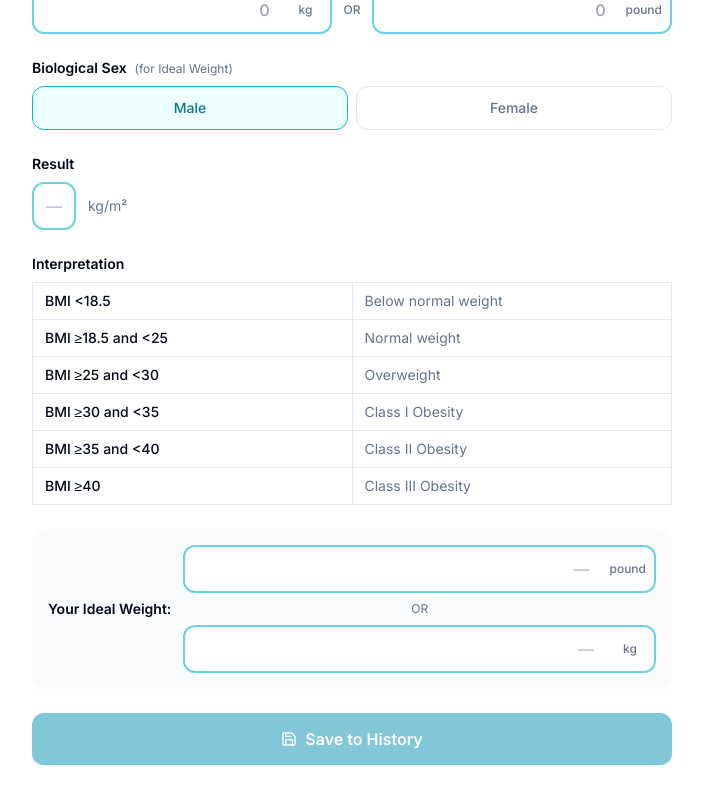
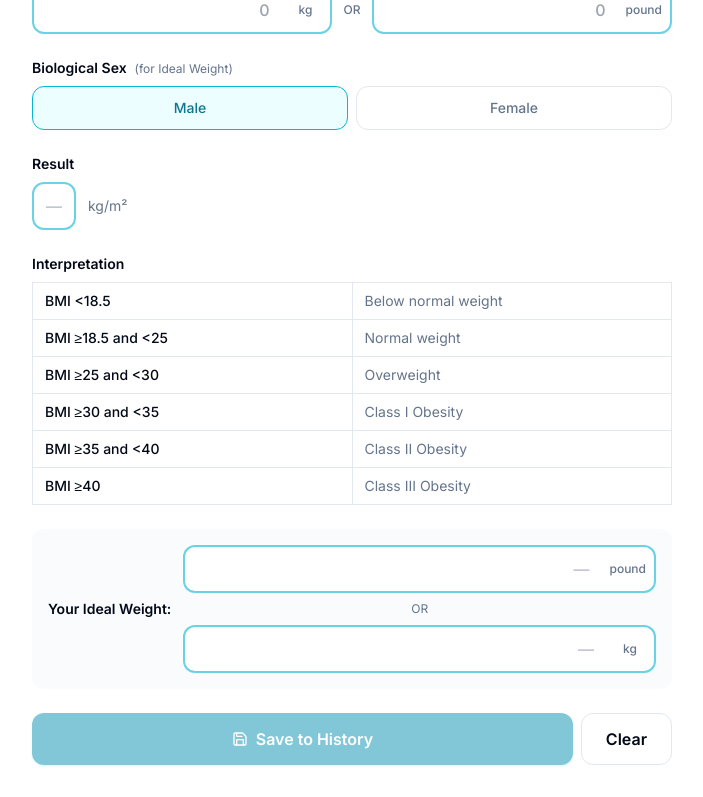
Before and after one commit to Muhammad-AIUB/medcalculator, a Next.js app in the folder frontend/: page /calculators/bmi in a window 1280 px wide. Shown: the part 215-1012 px from the top of the page, without its empty margins (288-991 px from the left). Built offline with nearby package versions, Linux system fonts and the light colour scheme.

Commit message:
fix: add clinical range validation and clear button to BMI form

```diff
--- a/frontend/src/components/calculators/bmi-form.tsx
+++ b/frontend/src/components/calculators/bmi-form.tsx
@@ -103,7 +103,15 @@ export function BmiForm({ onResult }: BmiFormProps) {
     });
   };
 
-  const canSave = heightCm > 0 && weightKg > 0;
+  const heightInvalid = heightCm > 0 && (heightCm < 50 || heightCm > 300);
+  const weightInvalid = weightKg > 0 && (weightKg < 1 || weightKg > 500);
+  const canSave = heightCm > 0 && weightKg > 0 && !heightInvalid && !weightInvalid;
+
+  const clearAll = () => {
+    setCmStr(''); setFtStr(''); setInStr(''); setKgStr(''); setLbStr('');
+    saveField(CID, 'cm', ''); saveField(CID, 'ft', ''); saveField(CID, 'in', '');
+    saveField(CID, 'kg', ''); saveField(CID, 'lb', '');
+  };
 
   return (
     <form onSubmit={handleSave} className="space-y-6">
@@ -116,6 +124,11 @@ export function BmiForm({ onResult }: BmiFormProps) {
             <NumInput value={inStr} onChange={onInChange} suffix="in" min={0} max={11.9} step="0.1" />
           </div>
         </div>
+        {heightInvalid && (
+          <p className="text-xs font-medium text-red-600 mt-1">
+            ⚠ Height should be between 50–300 cm (1.5–9.8 ft)
+          </p>
+        )}
       </FieldRow>
 
       <FieldRow label="Your Weight">
@@ -124,6 +137,11 @@ export function BmiForm({ onResult }: BmiFormProps) {
           <OrDivider />
           <NumInput value={lbStr} onChange={onLbChange} suffix="pound" min={1} max={1100} step="0.1" />
         </div>
+        {weightInvalid && (
+          <p className="text-xs font-medium text-red-600 mt-1">
+            ⚠ Weight should be between 1–500 kg
+          </p>
+        )}
       </FieldRow>
 
       <FieldRow label="Biological Sex" hint="for Ideal Weight">
@@ -169,10 +187,15 @@ export function BmiForm({ onResult }: BmiFormProps) {
         </div>
       </div>
 
-      <Button type="submit" variant="medical" className="w-full" size="lg" disabled={!canSave}>
-        <Save className="h-4 w-4" />
-        Save to History
-      </Button>
+      <div className="grid grid-cols-[1fr_auto] gap-2">
+        <Button type="submit" variant="medical" size="lg" disabled={!canSave}>
+          <Save className="h-4 w-4" />
+          Save to History
+        </Button>
+        <Button type="button" variant="outline" size="lg" onClick={clearAll}>
+          Clear
+        </Button>
+      </div>
     </form>
   );
 }
```
